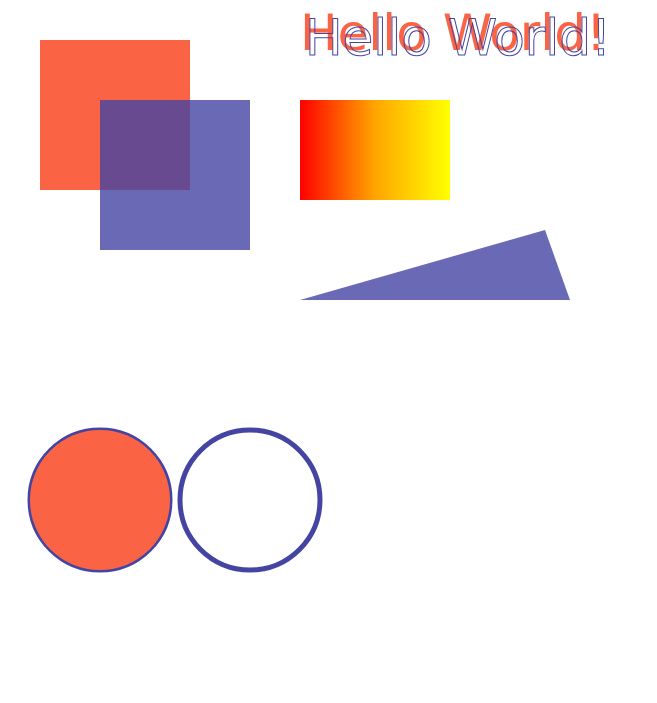
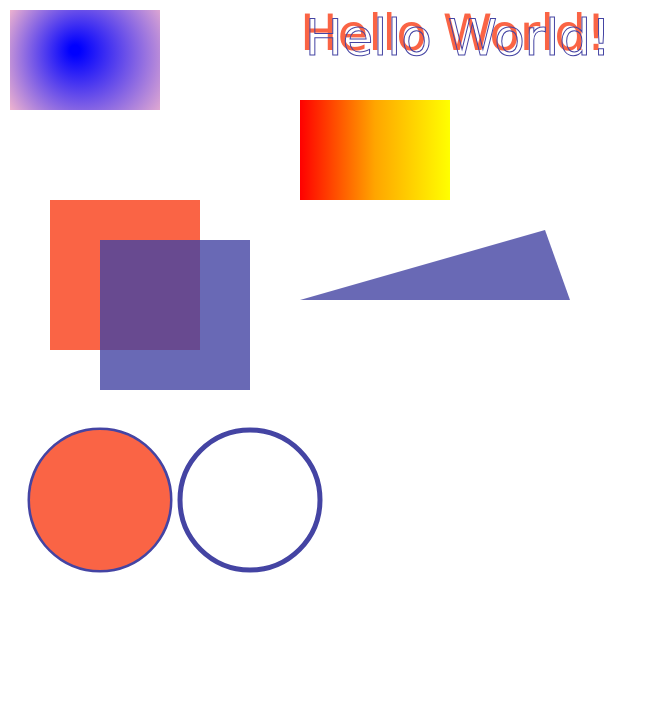
Before and after one commit to retbleed/PAuabcs, a plain HTML site: page index.html in a window 1280 px wide. Shown: the whole page, without its empty margins (0-657 px from the left). Drawn offline with nearby package versions, Linux system fonts and the light colour scheme.

Commit message:
Update 3
A

```diff
--- a/index.html
+++ b/index.html
@@ -16,10 +16,10 @@
             /* var image = document.getElementById("source"); */
 
             ctx.fillStyle = "#fa6445";
-            ctx.fillRect(40, 40, 150, 150);
+            ctx.fillRect(50, 200, 150, 150);
 
             ctx.fillStyle = "#4444a3CC";
-            ctx.fillRect(100,100,150,150);
+            ctx.fillRect(100,240,150,150);
 
             ctx.strokeStyle = "#4444a3";
             ctx.lineWidth = "5";
@@ -60,6 +60,14 @@
             ctx.fillStyle = grd;
             ctx.fillRect(300, 100, 150, 100);
 
+
+            const grd2 = ctx.createRadialGradient(75, 50, 5, 90, 60, 100);
+            grd2.addColorStop(0, "blue");
+            grd2.addColorStop(1, "pink");
+
+            ctx.fillStyle = grd2;
+            ctx.fillRect(10, 10, 150, 100);
+
             img = new Image();
             img.src = "source/images/onepiece.jpg";
             img.onload = function ()
```
